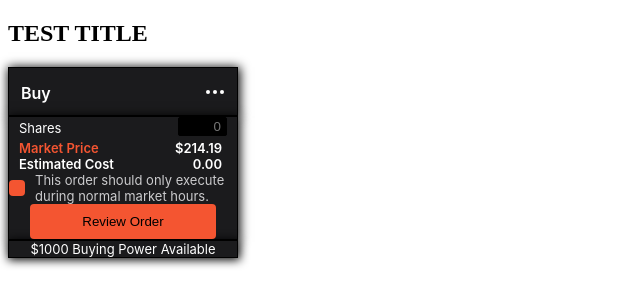
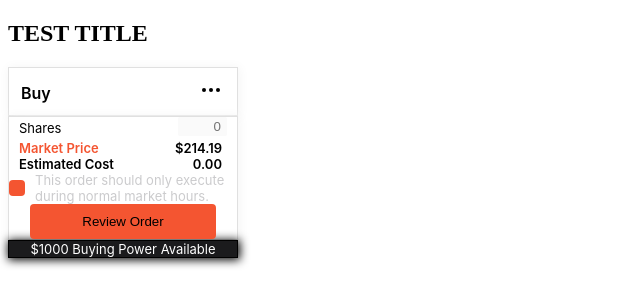
Before and after one commit to The-Merry-Men/service-purchase, a React app: page / in a window 1280 px wide. Shown: the top 306 px of the page, without its empty margins (0-640 px from the left). Built offline with nearby package versions, Linux system fonts and the light colour scheme.

Commit message:
added some button functionalities and changes based on state

```diff
--- a/client/src/components/app.jsx
+++ b/client/src/components/app.jsx
@@ -9,7 +9,7 @@ class App extends React.Component {
         super(props)
         this.state = {
             up: false,
-            open: false,
+            open: true,
             balance: 1000,
             price: '214.19',
             error: false
@@ -17,11 +17,7 @@ class App extends React.Component {
     }
 
     updateState(newProp) {
-      var x = Object.assign({}, this.state, newProp)
-      console.log(x)
-      //the object given to state is correct
       this.setState(Object.assign({}, this.state, newProp))
-      console.log(this.state)
     }
 
     // componentDidMount() {
@@ -38,7 +34,7 @@ class App extends React.Component {
   render() {
     return (
       <div>
-      <TopBar up={this.state.up} open={this.state.open}/>
+      <TopBar up={this.state.up} open={this.state.open} error={this.state.error}/>
       <MiddleBar up={this.state.up} open={this.state.open} price={this.state.price} error={this.state.error} updateState={this.updateState.bind(this)} balance={this.state.balance}/>
       <ReviewBar up={this.state.up} open={this.state.open} error={this.state.error} />
       <BottomBar up={this.state.up} open={this.state.open} balance={this.state.balance}/>
--- a/client/src/components/middle-bar.jsx
+++ b/client/src/components/middle-bar.jsx
@@ -91,17 +91,21 @@ class MiddleBar extends React.Component {
       })
     }
 
-    ReviewClickHandler() {
+    reviewClickHandler() {
       console.log(this.props.price * this.state.shares, this.props.balance)
       if (this.props.balance < this.props.price * this.state.shares) {
-        console.log('if hit')
         this.props.updateState({error: true})
       }
       //else go to purchase page?
     }
 
+    backClickHandler() {
+      console.log('back handler')
+      this.props.updateState({error: false})
+    }
+
     render() {
-      let button = !this.props.error ? <ReviewButton onClick={this.ReviewClickHandler.bind(this)}>Review Order</ReviewButton> : <ReviewButton>Back</ReviewButton>
+      let button = !this.props.error ? <ReviewButton onClick={this.reviewClickHandler.bind(this)}>Review Order</ReviewButton> : <ReviewButton onClick={this.backClickHandler.bind(this)}>Back</ReviewButton>
         return (
             <MiddleBarWrapper open={this.props.open}>
                 <ShareLine>
--- a/client/src/components/top-bar.jsx
+++ b/client/src/components/top-bar.jsx
@@ -22,6 +22,8 @@ const Buy = styled.div `
 `
 const DotsWrapper = styled.div `
     margin-right: 10px;
+    height: 25px;
+    width: 25px;
 `
 const Dot = styled.span `
     height: 4px;
@@ -36,21 +38,42 @@ const Dot = styled.span `
     }
 `
 
+const Padlock = styled.img `
+    max-width: 100%;
+    max-height: 100%;
+    object-fit: contain;
+`
+
 
 //props.ticker //props.open
 //is there a better way than just passing this.props.open to everything? redux
+
+class ThreeDots extends React.Component {
+  constructor(props) {
+    super(props)
+  }
+  render() {
+    return (
+      <div>
+      <Dot open={this.props.open} up={this.props.up}></Dot>
+      <Dot open={this.props.open} up={this.props.up}></Dot>
+      <Dot open={this.props.open} up={this.props.up}></Dot>
+      </div>
+    )
+  }
+}
+
 class TopBar extends React.Component {
     constructor(props) {
         super(props)
     }
     render() {
+        let dotsRender = this.props.error ?  <Padlock src='/images/padlock.png'/> : <ThreeDots open={this.props.open} up={this.props.up}/>
         return (
             <TopBarWrapper open={this.props.open}>
                 <Buy open={this.props.open}>Buy {this.props.ticker}</Buy>
                 <DotsWrapper open={this.props.open}>
-                <Dot open={this.props.open} up={this.props.up}></Dot>
-                <Dot open={this.props.open} up={this.props.up}></Dot>
-                <Dot open={this.props.open} up={this.props.up}></Dot>
+                  {dotsRender}
                 </DotsWrapper>
             </TopBarWrapper>
         )
```
Also changed, not shown: public/images/padlock.png (added), 1 other file (tests, documents, lock files or other folders).
